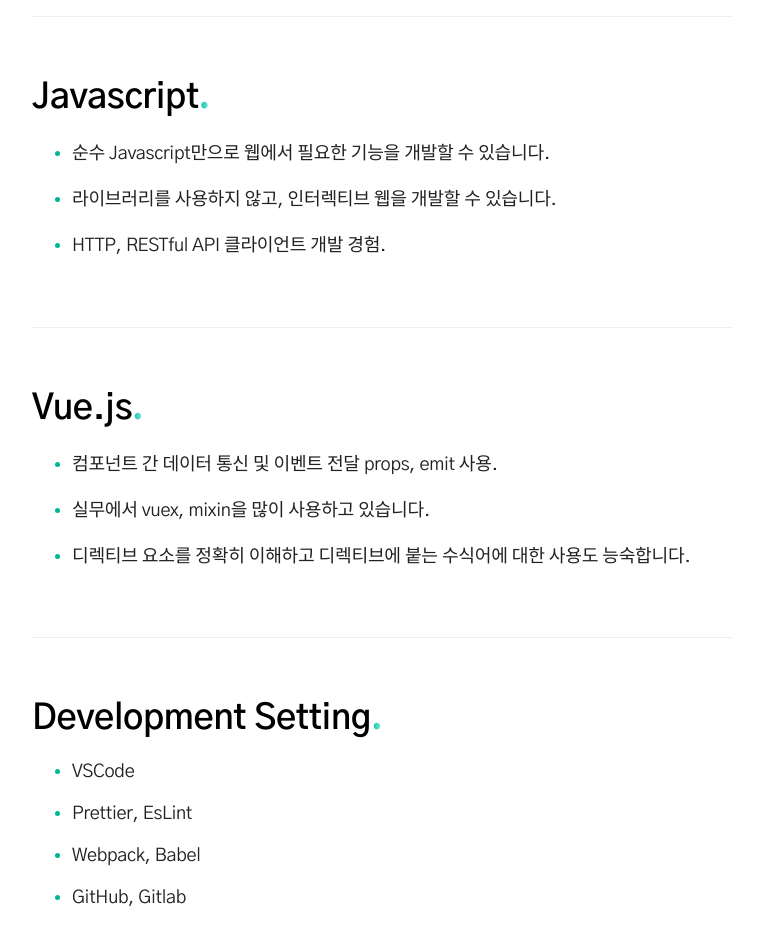
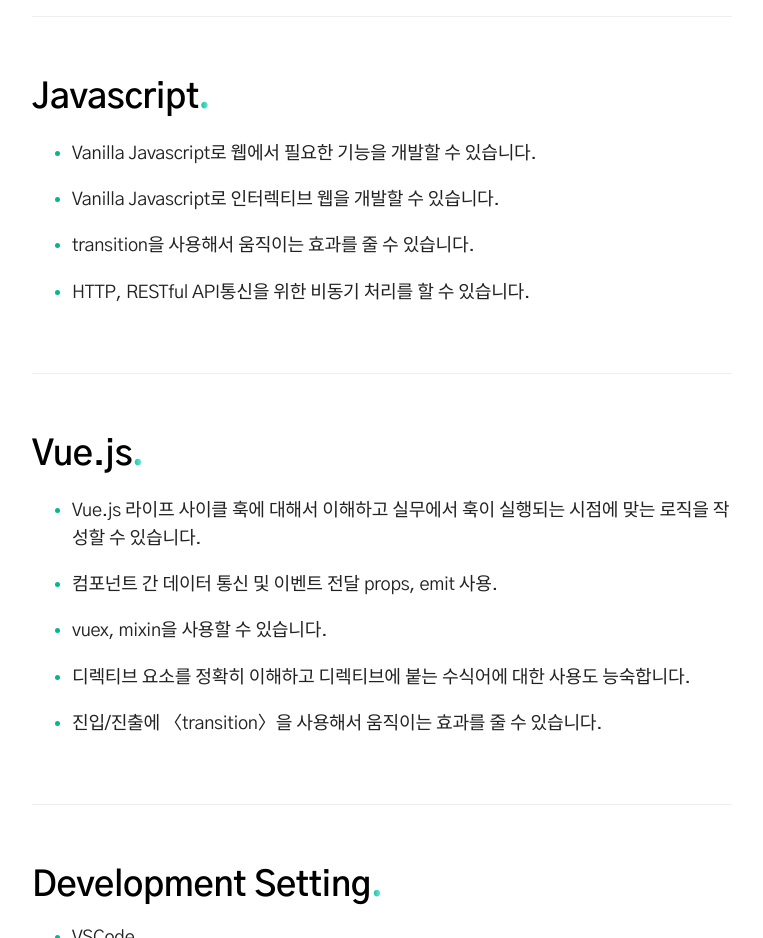
Before and after one commit to Insookim0702/TheBigSalad, a plain HTML site: page index.html in a window 1280 px wide. Shown: the part 7160-8098 px from the top of the page, without its empty margins (258-1021 px from the left). Drawn offline with Linux system fonts and the light colour scheme.

Commit message:
skill 내용 수정

```diff
--- a/index.html
+++ b/index.html
@@ -286,17 +286,20 @@
                     <div class="skill_area">
                         <h3>Javascript<span class="point">.</span></h3>
                         <ul>
-                            <li><p class="black">순수 Javascript만으로 웹에서 필요한 기능을 개발할 수 있습니다.</p></li>
-                            <li><p class="black">라이브러리를 사용하지 않고, 인터렉티브 웹을 개발할 수 있습니다.</p></li>
-                            <li><p class="black">HTTP, RESTful API 클라이언트 개발 경험.</p></li>
+                            <li><p class="black">Vanilla Javascript로 웹에서 필요한 기능을 개발할 수 있습니다.</p></li>
+                            <li><p class="black">Vanilla Javascript로 인터렉티브 웹을 개발할 수 있습니다.</p></li>
+                            <li><p class="black">transition을 사용해서 움직이는 효과를 줄 수 있습니다.</p></li>
+                            <li><p class="black">HTTP, RESTful API통신을 위한 비동기 처리를 할 수 있습니다.</p></li>
                         </ul>
                     </div>
                     <div class="skill_area">
                         <h3>Vue.js<span class="point">.</span></h3>
                         <ul>
+                            <li><p class="black">Vue.js 라이프 사이클 훅에 대해서 이해하고 실무에서 훅이 실행되는 시점에 맞는 로직을 작성할 수 있습니다.</p></li>
                             <li><p class="black">컴포넌트 간 데이터 통신 및 이벤트 전달 props, emit 사용.</p></li>
-                            <li><p class="black">실무에서 vuex, mixin을 많이 사용하고 있습니다.</p></li>
+                            <li><p class="black">vuex, mixin을 사용할 수 있습니다.</p></li>
                             <li><p class="black">디렉티브 요소를 정확히 이해하고 디렉티브에 붙는 수식어에 대한 사용도 능숙합니다.</p></li>
+                            <li><p class="black">진입/진출에 〈transition〉을 사용해서 움직이는 효과를 줄 수 있습니다.</p></li>
                         </ul>
                     </div>
                     <div class="skill_area">
```
